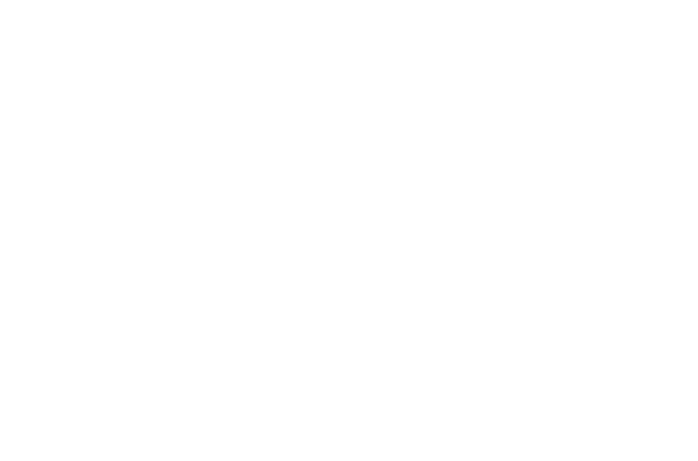
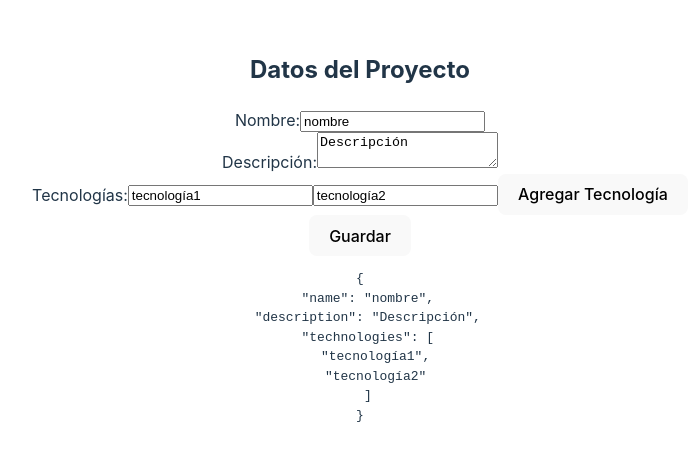
Before and after one commit to EvCasProtege/INCA-FSJ-25-MOD3-T4, a React (Vite) app: page /registro in a window 1280 px wide. Before the commit this address had no page. Shown: the part 165-626 px from the top of the page, without its empty margins (280-978 px from the left). Built offline with nearby package versions, Linux system fonts and the light colour scheme.

Commit message:
Se agrega el compponente de regitro de bootcamp

```diff
--- a/src/App.jsx
+++ b/src/App.jsx
@@ -1,12 +1,14 @@
 import { BrowserRouter as Router, Route, Routes } from "react-router-dom";
 import { Session } from "./components/Session";
 import "./assets/css/App.css";
+import RegisterBootCamp from "./components/bootcamp/RegisterBootCamp";
 
 export default function App() {
     return (
         <Router>
             <Routes>
                 <Route path="/" element={<Session  />} />
+                <Route path="/registro" element={<RegisterBootCamp  />} />
             </Routes>
         </Router>
     );
--- a/src/components/Session.jsx
+++ b/src/components/Session.jsx
@@ -13,8 +13,10 @@
             <br />
             <button onClick={() => setTypeForm("login")}>Iniciar Sesión</button>
             <button onClick={() => setTypeForm("signup")}>Registrarse</button>
+            <button onClick={() => setTypeForm("regboot")}>Registra Bootcamp</button>
             {/* Renderizado Condicional */}
             {typeForm === "login" ? <LoginForm /> : <RegisterForm />}
+
         </>
     );
 };
--- /dev/null
+++ b/src/components/bootcamp/RegisterBootCamp.jsx
@@ -0,0 +1,83 @@
+import React, { useState } from 'react';
+
+const RegisterBootCamp = () => {
+  // Estado inicial con el JSON proporcionado
+  const [data, setData] = useState({
+    name: 'nombre',
+    description: 'Descripción',
+    technologies: ['tecnología1', 'tecnología2'],
+  });
+
+  const handleChange = (e) => {
+    const { name, value } = e.target;
+    setData((prevData) => ({
+      ...prevData,
+      [name]: value,
+    }));
+  };
+
+  const handleTechnologyChange = (index, value) => {
+    const newTechnologies = [...data.technologies];
+    newTechnologies[index] = value;
+    setData((prevData) => ({
+      ...prevData,
+      technologies: newTechnologies,
+    }));
+  };
+
+  const addTechnology = () => {
+    setData((prevData) => ({
+      ...prevData,
+      technologies: [...prevData.technologies, ''],
+    }));
+  };
+
+  const handleSubmit = (e) => {
+    e.preventDefault();
+    console.log('Datos enviados:', data);
+    // Aquí puedes hacer algo con los datos, como enviarlos a una API
+  };
+
+  return (
+    <div>
+      <h2>Datos del Proyecto</h2>
+      <form onSubmit={handleSubmit}>
+        <div>
+          <label>Nombre:</label>
+          <input
+            type="text"
+            name="name"
+            value={data.name}
+            onChange={handleChange}
+          />
+        </div>
+        <div>
+          <label>Descripción:</label>
+          <textarea
+            name="description"
+            value={data.description}
+            onChange={handleChange}
+          />
+        </div>
+        <div>
+          <label>Tecnologías:</label>
+          {data.technologies.map((tech, index) => (
+            <input
+              key={index}
+              type="text"
+              value={tech}
+              onChange={(e) => handleTechnologyChange(index, e.target.value)}
+            />
+          ))}
+          <button type="button" onClick={addTechnology}>
+            Agregar Tecnología
+          </button>
+        </div>
+        <button type="submit">Guardar</button>
+      </form>
+      <pre>{JSON.stringify(data, null, 2)}</pre>
+    </div>
+  );
+};
+
+export default RegisterBootCamp;
```
